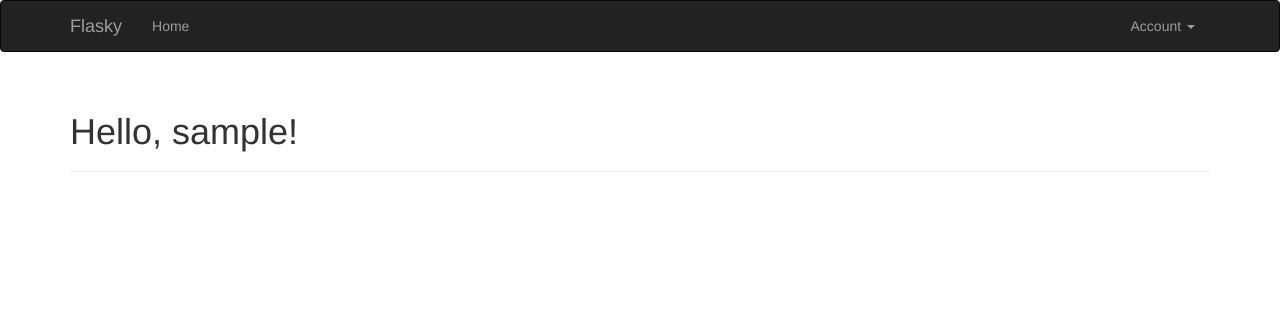
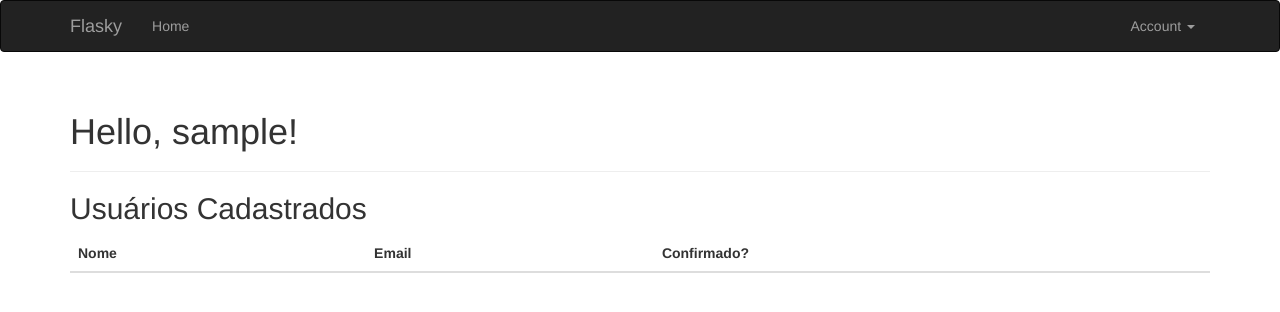
Before and after one commit to RamonMarM/Aula_90, a Flask app: page / in a window 1280 px wide. Shown: the top 312 px of the page. Run offline with Flask 3, Linux system fonts and the light colour scheme; a user stored in the database is signed in; tables that the repository leaves empty hold one stand-in row (values such as "Sample post"); lists and menus that the app fills with data are empty; some libraries are stand-ins or nearby versions.

Commit message:
Update index.html

```diff
--- a/app/templates/index.html
+++ b/app/templates/index.html
@@ -4,6 +4,28 @@
 
 {% block page_content %}
 <div class="page-header">
-    <h1>Hello, {% if current_user.is_authenticated %}{{ current_user.username }}{% else %}Stranger{% endif %}!</h1>
+   <h1>Hello, {% if current_user.is_authenticated %}{{ current_user.username }}{% else %}Stranger{% endif %}!</h1>
 </div>
+
+{% if current_user.is_authenticated %}
+    <h2>Usuários Cadastrados</h2>
+    <table class="table">
+        <thead>
+            <tr>
+                <th>Nome</th>
+                <th>Email</th>
+                <th>Confirmado?</th>
+            </tr>
+        </thead>
+        <tbody>
+            {% for user in users %}
+            <tr>
+                <td>{{ user.username }}</td>
+                <td>{{ user.email }}</td>
+                <td>{{ user.confirmed }}</td>
+            </tr>
+            {% endfor %}
+        </tbody>
+    </table>
+{% endif %}
 {% endblock %}
```
